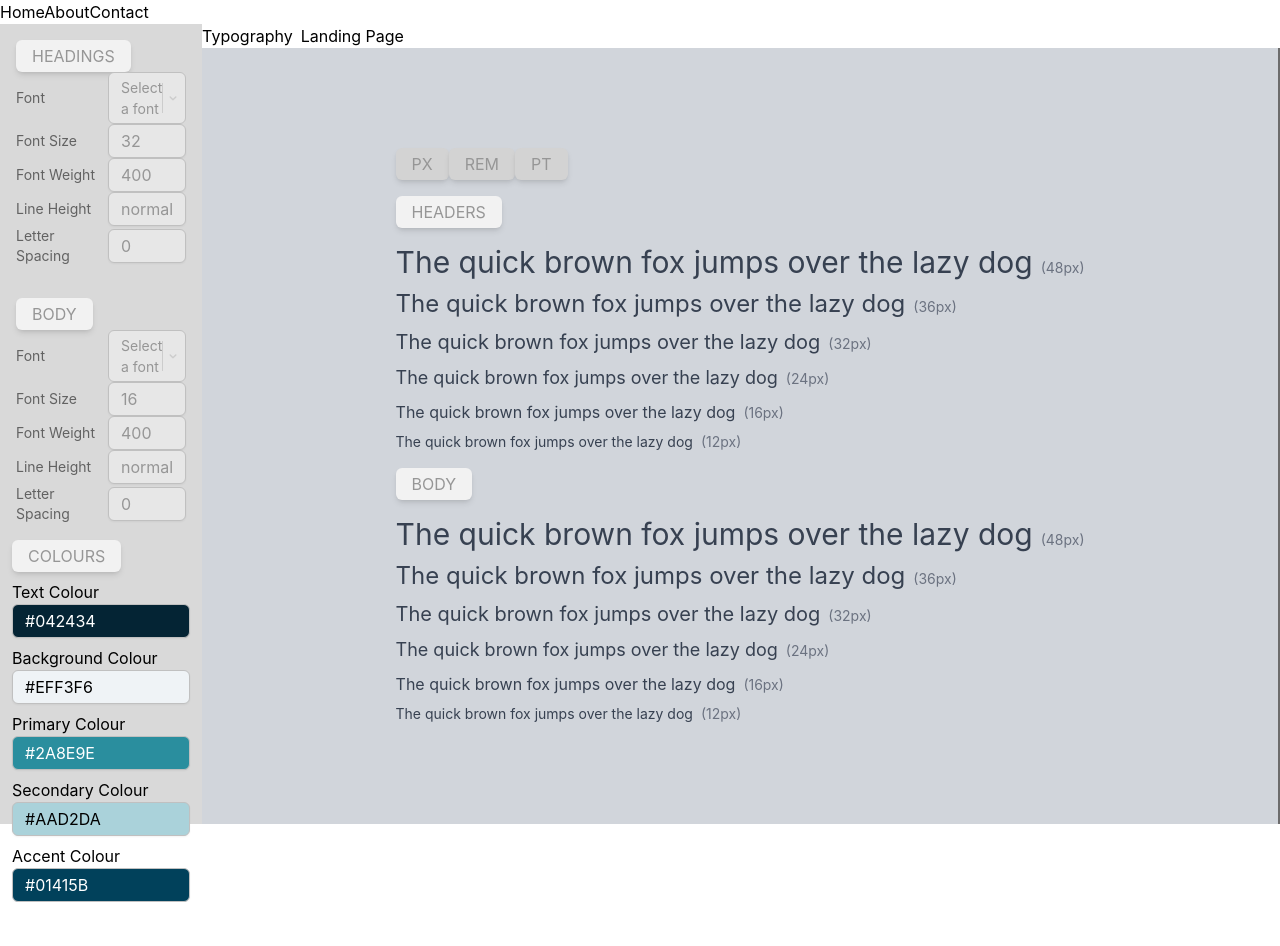
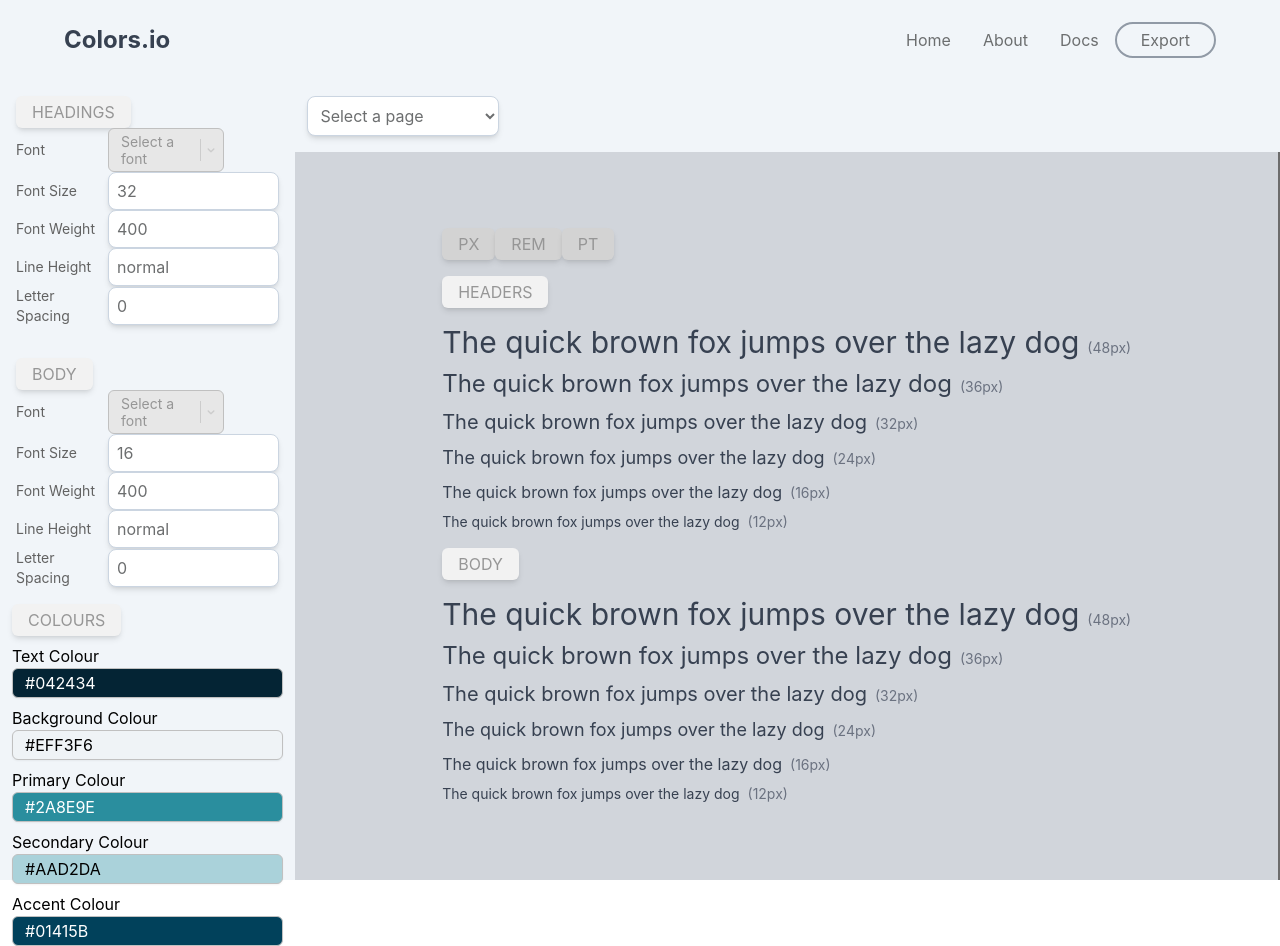
Before and after one commit to CallumGrooby/coloursio, a React (Vite) app: page / in a window 1280 px wide. Before the commit the page ends 902 px from the top, so only its background shows below. Built offline with nearby package versions, Linux system fonts and the light colour scheme; no server answers.

Commit message:
Updated the style of the website

```diff
--- a/src/components/pages/HomePage.jsx
+++ b/src/components/pages/HomePage.jsx
@@ -5,7 +5,7 @@ import { ColorsProvider } from "../../contexts/ColorsContext";
 import { StyleBar } from "../sections/styleBar/StyleBar";
 import { Typography } from "../sections/typography/Typography";
 import { LandingPage } from "../sections/Website/LandingPage";
-import { Link, Outlet, useLocation } from "react-router-dom";
+import { Link, Outlet, useLocation, useNavigate } from "react-router-dom";
 
 import MobileIcon from "../../assets/mobile.svg?react";
 import DesktopIcon from "../../assets/desktop.svg?react";
@@ -31,15 +31,22 @@ export const HomePage = () => {
     }
     if (location.pathname.includes("landingpage")) {
       return (
-        <button
-          onClick={toggleView}
-          className="bg-green-500 text-white px-4 py-2"
-        >
-          {currentView ? "Mobile View" : "Desktop View"}
+        <button onClick={toggleView} className="">
+          {currentView ? (
+            <MobileIcon className="size-8 p-1 box-content rounded-[4px] bg-stroke text-text opacity-animation " />
+          ) : (
+            <DesktopIcon className="size-8 p-1 box-content rounded-[4px] bg-stroke text-text opacity-animation " />
+          )}
         </button>
       );
     }
     return null;
+  };
+
+  const navigate = useNavigate();
+
+  const handleChange = (event) => {
+    navigate(event.target.value);
   };
 
   return (
@@ -50,13 +57,27 @@ export const HomePage = () => {
             <StyleBar />
 
             <section className="flex flex-col w-full h-full">
-              <nav className="flex flex-row gap-2">
-                <Link to="typography" className="hover:underline">
-                  Typography
-                </Link>
-                <Link to="landingpage" className="hover:underline">
-                  Landing Page
-                </Link>
+              <nav className="flex flex-row gap-2 justify-between px-3 py-4 bg-background overflow-visible">
+                <select
+                  onChange={handleChange}
+                  defaultValue=""
+                  className="
+
+                  min-w-48 p-2 border border-stroke rounded-lg shadow-md bg-white
+                  text-text cursor-pointer focus:outline-none focus:ring-2 focus:ring-[#9da5ae]
+
+                 "
+                >
+                  {/*  min-w-48 p-2 border border-gray-300 rounded-lg shadow-md bg-white
+                  text-gray-700 cursor-pointer focus:outline-none focus:ring-2 focus:ring-blue-500 */}
+                  <option value="" disabled>
+                    Select a page
+                  </option>
+                  <option value="typography">Typography</option>
+                  <option value="landingpage">Landing Page</option>
+                  <option value="blog">Blog</option>
+                </select>
+
                 {renderControls()}
               </nav>
 
@@ -73,7 +94,7 @@ const InputField = (props) => {
   const { textInput, handleTextInput } = props;
 
   return (
-    <nav className="flex flex-row justify-between px-2 py-2 sticky top-0 bg-gray-400 w-full">
+    <nav className="">
       <label className="flex flex-row gap-3 items-center">
         <span className="inline text-sm text-[#626262] min-w-[80px] w-fit capitalize">
           Enter new text:
--- a/src/components/pages/Navbar.jsx
+++ b/src/components/pages/Navbar.jsx
@@ -3,10 +3,35 @@ import { Link, Outlet } from "react-router-dom";
 export const Navbar = () => {
   return (
     <>
-      <nav>
-        <Link to="/">Home</Link>
-        <Link to="/about">About</Link>
-        <Link to="/contact">Contact</Link>
+      <nav className="flex flex-row justify-between bg-background px-16 py-2 items-center ">
+        <div>
+          <h1 className="text-gray-700 text-2xl font-bold">
+            Colors.<span>io</span>
+          </h1>
+        </div>
+
+        <div className="flex flex-row items-center h-16 text-base">
+          <Link to="/" className="nav-button">
+            Home
+          </Link>
+          <Link to="/about" className="nav-button">
+            About
+          </Link>
+          <Link to="/docs" className="nav-button">
+            Docs
+          </Link>
+
+          <button
+            className="
+          text-text px-6 py-1 rounded-full
+          border-opacity-100 hover:border-opacity-50 border-2 border-[#919AA6]
+          hover:opacity-80
+          transition-all duration-200 ease-in
+            "
+          >
+            Export
+          </button>
+        </div>
       </nav>
       <Outlet />
     </>
--- a/src/components/sections/styleBar/StyleBar.jsx
+++ b/src/components/sections/styleBar/StyleBar.jsx
@@ -29,7 +29,7 @@ export const StyleBar = () => {
   };
 
   return (
-    <div className="w-[240px] h-full bg-[#D9D9D9] overflow-visible">
+    <div className="w-96 h-full bg-background overflow-visible">
       <TypographyControls
         heading={"headings"}
         onValueChange={(key, value) => {
--- a/src/components/typographyControls/TypographyControls.jsx
+++ b/src/components/typographyControls/TypographyControls.jsx
@@ -60,7 +60,7 @@ export const Input = ({ label, value, onValueChange }) => {
         type="text"
         value={inputValue}
         onChange={handleChange}
-        className="rounded-md border border-[#C0C0C0] shadow-sm w-full px-3 py-1 bg-[#E7E7E7] text-[#969696]"
+        className="w-full min-w-36 p-2 border border-stroke rounded-lg shadow-md bg-white text-text cursor-text focus:outline-none focus:ring-2 focus:ring-[#9da5ae]"
       />
     </label>
   );
--- a/src/index.css
+++ b/src/index.css
@@ -4,7 +4,7 @@
 
 :root {
   font-family: Inter, system-ui, Avenir, Helvetica, Arial, sans-serif;
-  line-height: 1.5;
+  line-height: normal;
   font-weight: 400;
   color-scheme: light dark;
 }
@@ -36,3 +36,11 @@
 .website-button {
   @apply px-4 py-3 rounded-xl;
 }
+
+.nav-button {
+  @apply px-4 text-base opacity-animation;
+}
+
+.opacity-animation {
+  @apply text-text transition-opacity duration-200 ease-out opacity-100 hover:opacity-50;
+}
--- a/src/utils/GoogleFont.jsx
+++ b/src/utils/GoogleFont.jsx
@@ -81,6 +81,8 @@ export const GoogleFont = ({ onValueChange }) => {
 
   useEffect(() => {
     const fetchFonts = async () => {
+      console.log("Fetching Fonts");
+
       try {
         const apiKey = import.meta.env.VITE_GOOGLE_FONT_API_KEY;
         const response = await fetch(
--- a/tailwind.config.js
+++ b/tailwind.config.js
@@ -10,7 +10,14 @@ export default {
     "text-sm",
   ],
   theme: {
-    extend: {},
+    extend: {
+      colors: {
+        text: "#6C6E6F",
+        background: "#F1F5F9",
+        accent: "#F59E0B",
+        stroke: "#CBD5E1",
+      },
+    },
   },
   plugins: [],
 };
```
